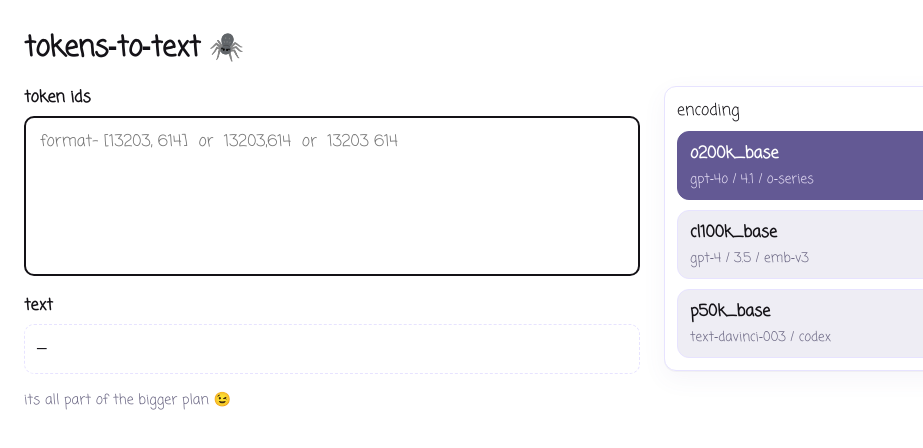
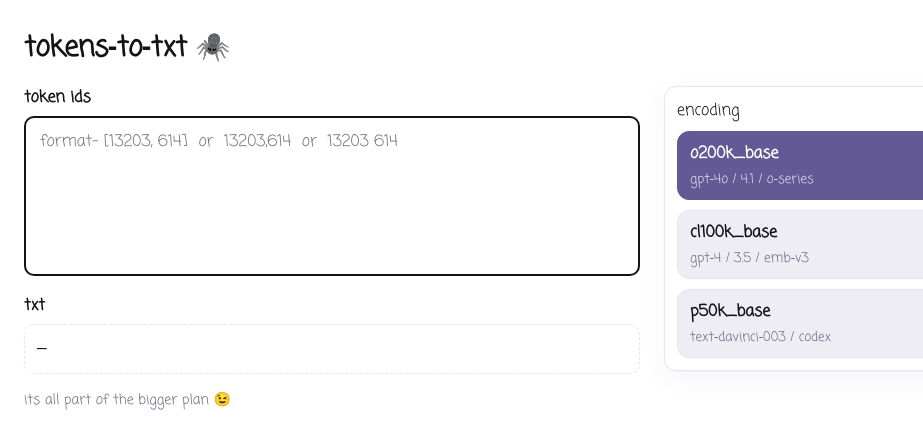
Before and after one commit to aniketrajnish/tokens-to-txt, a plain HTML site: page index.html in a window 1280 px wide. Shown: the full height of the page, 0-923 px from the left. Drawn offline with Linux system fonts and the light colour scheme.

Commit message:
[update] adding a typo ;)

```diff
--- a/index.html
+++ b/index.html
@@ -86,7 +86,7 @@
 <body>
   <main>
     <header class="topbar">
-      <h1>tokens‑to‑text <span class="emoji" title="spider">🕷️</span></h1>
+      <h1>tokens‑to‑txt <span class="emoji" title="spider">🕷️</span></h1>
       <a class="gh" href="https://github.com/aniketrajnish/tokens-to-txt" target="_blank" rel="noopener" title="View source on GitHub">
         <svg width="22" height="22" viewBox="0 0 16 16" aria-hidden="true" focusable="false" role="img"><path fill="currentColor" d="M8 0C3.58 0 0 3.58 0 8c0 3.54 2.29 6.53 5.47 7.59.4.07.55-.17.55-.38 0-.19-.01-.82-.01-1.49-2.01.37-2.53-.49-2.69-.94-.09-.23-.48-.94-.82-1.13-.28-.15-.68-.52-.01-.53.63-.01 1.08.58 1.23.82.72 1.21 1.87.87 2.33.66.07-.52.28-.87.51-1.07-1.78-.2-3.64-.89-3.64-3.95 0-.87.31-1.59.82-2.15-.08-.2-.36-1.02.08-2.12 0 0 .67-.21 2.2.82.64-.18 1.32-.27 2-.27s1.36.09 2 .27c1.53-1.04 2.2-.82 2.2-.82.44 1.1.16 1.92.08 2.12.51.56.82 1.27.82 2.15 0 3.07-1.87 3.75-3.65 3.95.29.25.54.73.54 1.48 0 1.07-.01 1.93-.01 2.2 0 .21.15.46.55.38A8.013 8.013 0 0 0 16 8c0-4.42-3.58-8-8-8Z"/></svg>
         <span>github</span>
@@ -98,7 +98,7 @@
         <label for="ids">token ids</label>
         <textarea id="ids" placeholder="format- [13203, 614]  or  13203,614  or  13203 614"></textarea>
         <div style="margin-top:10px">
-          <label>text</label>
+          <label>txt</label>
           <pre id="out">—</pre>
         </div>
         <footer>its all part of the bigger plan <span class="emoji">😉</span></footer>
```
